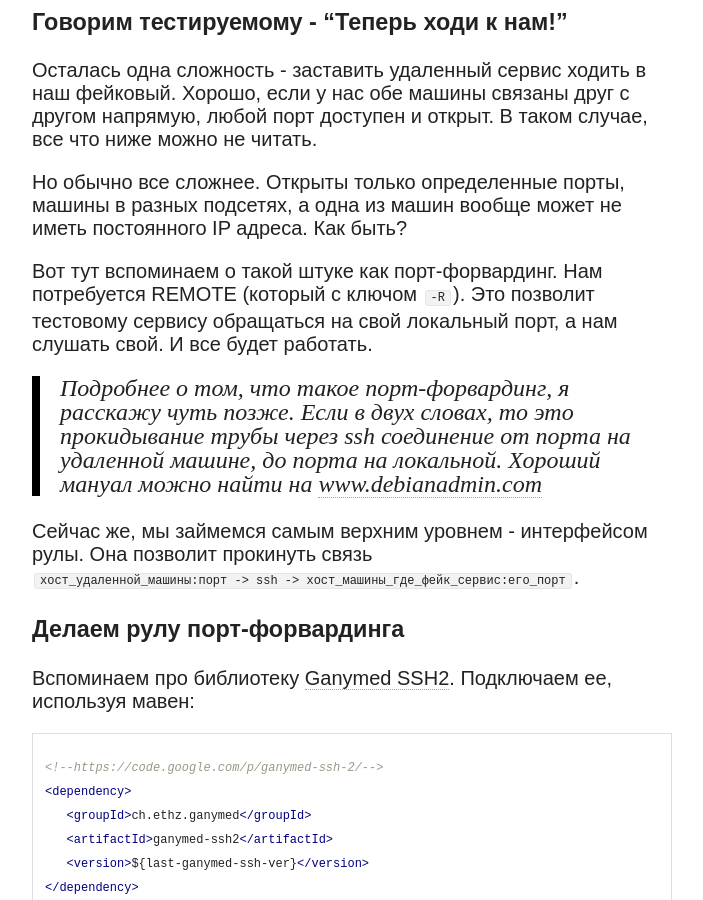
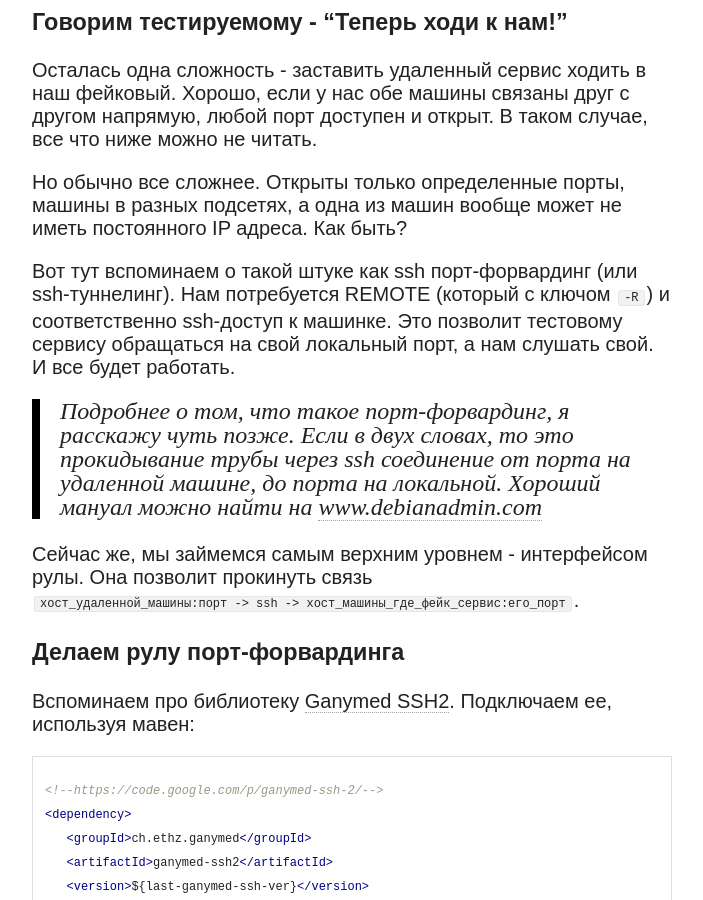
Before and after one commit to yandex-qatools/yandex-qatools.github.io, a Jekyll site: the page built from _posts/2014-05-19-mock-web-services.md, in a window 1280 px wide and 900 px high, scrolled down 3996 px. Shown: the whole window, without its empty margins (308-1011 px from the left). Built offline with Jekyll 4.4.1, drawn with Linux system fonts in a browser that asks for light colours; nearby versions of some CDN libraries; comment, search, counter and statistics services are not loaded.

Commit message:
fix - port forwarding maybe ssh-port-forwarding, or ssh-tunelling

```diff
--- a/_posts/2014-05-19-mock-web-services.md
+++ b/_posts/2014-05-19-mock-web-services.md
@@ -130,8 +130,9 @@ public void shouldSend3Callbacks() throws Exception {
 Но обычно все сложнее. Открыты только определенные порты,
 машины в разных подсетях, а одна из машин вообще может не иметь постоянного IP адреса. Как быть?
 
-Вот тут вспоминаем о такой штуке как порт-форвардинг. Нам потребуется REMOTE (который с ключом `-R`). Это позволит
- тестовому сервису обращаться на свой локальный порт, а нам слушать свой. И все будет работать.
+Вот тут вспоминаем о такой штуке как ssh порт-форвардинг (или ssh-туннелинг).
+ Нам потребуется REMOTE (который с ключом `-R`) и соответственно ssh-доступ к машинке.
+ Это позволит тестовому сервису обращаться на свой локальный порт, а нам слушать свой. И все будет работать.
 
 > Подробнее о том, что такое порт-форвардинг, я расскажу чуть позже.
 Если в двух словах, то это прокидывание трубы через ssh соединение от порта на удаленной машине, до порта на локальной.
```
